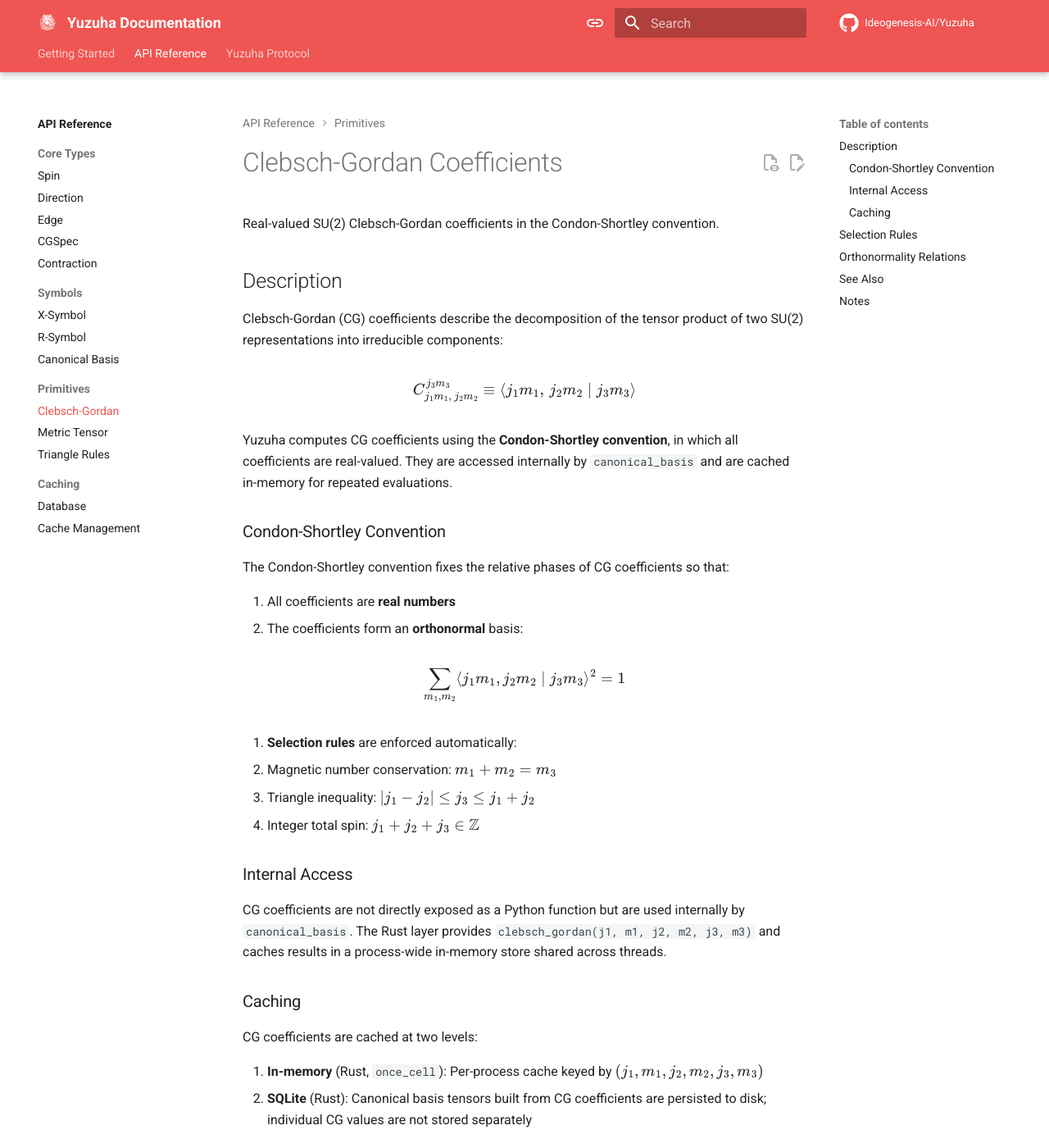
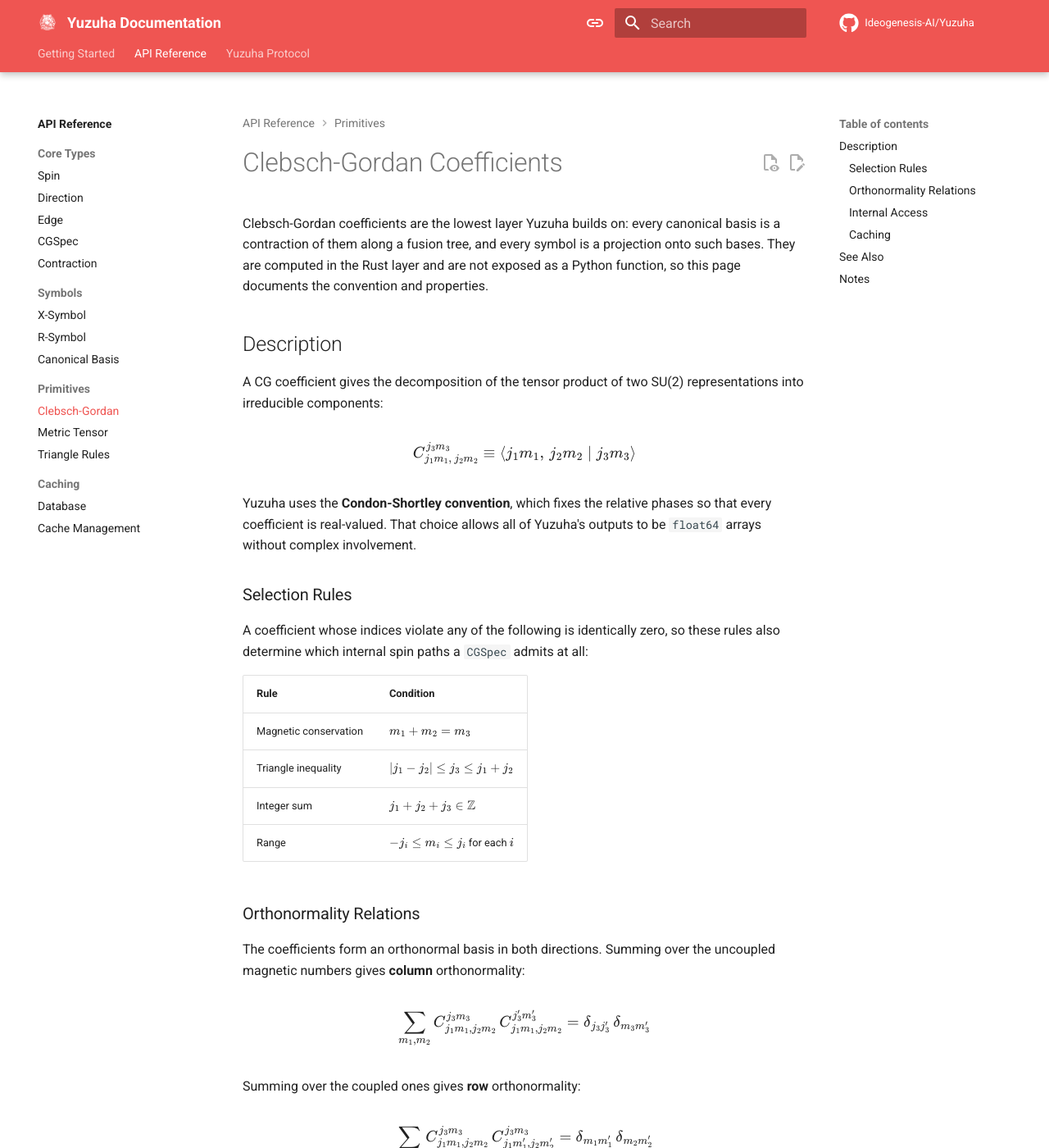
Before and after one commit to Ideogenesis-AI/Yuzuha, an MkDocs documentation site: the page built from docs/api/primitives/cg.md, in a window 1280 px wide and 1400 px high. Shown: the whole window at 82% size. Built offline with MkDocs 1.6.1 and Material for MkDocs 9.7.7, drawn with Linux system fonts in a browser that asks for light colours; comment, search, counter and statistics services are not loaded; some of the changed text lies outside the part shown.

Commit message:
Rewrite the primitives pages to an even density and remove the restated identities
Each page stated its central facts twice. The Clebsch-Gordan page gave the selection rules
inside the convention section and again in a table, and orthonormality both as a single
normalization sum and as a pair of relations further down; the metric page derived the
square of the metric under its definition and then restated it under a heading of its own;
the triangle page described the admissible ladder once as a range and once as a recursion
over fusion steps. Kept whichever form carried more, dropped the echo, and gave each page
an opening that says where the primitive sits relative to the bases and symbols built on
it. The mathematics is unchanged.

```diff
--- a/docs/api/primitives/cg.md
+++ b/docs/api/primitives/cg.md
@@ -1,48 +1,25 @@
 # Clebsch-Gordan Coefficients
 
-Real-valued SU(2) Clebsch-Gordan coefficients in the Condon-Shortley convention.
+Clebsch-Gordan coefficients are the lowest layer Yuzuha builds on: every canonical basis
+is a contraction of them along a fusion tree, and every symbol is a projection onto such
+bases. They are computed in the Rust layer and are not exposed as a Python function, so
+this page documents the convention and properties.
 
 ## Description
 
-Clebsch-Gordan (CG) coefficients describe the decomposition of the tensor product of
-two SU(2) representations into irreducible components:
+A CG coefficient gives the decomposition of the tensor product of two SU(2)
+representations into irreducible components:
 
 $$C^{j_3 m_3}_{j_1 m_1,\, j_2 m_2} \equiv \langle j_1 m_1,\, j_2 m_2 \mid j_3 m_3 \rangle$$
 
-Yuzuha computes CG coefficients using the **Condon-Shortley convention**, in which all
-coefficients are real-valued. They are accessed internally by `canonical_basis` and
-are cached in-memory for repeated evaluations.
+Yuzuha uses the **Condon-Shortley convention**, which fixes the relative phases so that
+every coefficient is real-valued. That choice allows all of Yuzuha's outputs to be
+`float64` arrays without complex involvement.
 
-### Condon-Shortley Convention
+### Selection Rules
 
-The Condon-Shortley convention fixes the relative phases of CG coefficients so that:
-
-1. All coefficients are **real numbers**
-2. The coefficients form an **orthonormal** basis:
-
-$$\sum_{m_1, m_2} \langle j_1 m_1, j_2 m_2 \mid j_3 m_3 \rangle^2 = 1$$
-
-3. **Selection rules** are enforced automatically:
-   - Magnetic number conservation: \(m_1 + m_2 = m_3\)
-   - Triangle inequality: \(|j_1 - j_2| \leq j_3 \leq j_1 + j_2\)
-   - Integer total spin: \(j_1 + j_2 + j_3 \in \mathbb{Z}\)
-
-### Internal Access
-
-CG coefficients are not directly exposed as a Python function but are used internally
-by `canonical_basis`. The Rust layer provides `clebsch_gordan(j1, m1, j2, m2, j3, m3)`
-and caches results in a process-wide in-memory store shared across threads.
-
-### Caching
-
-CG coefficients are cached at two levels:
-
-1. **In-memory** (Rust, `once_cell`): Per-process cache keyed by
-   \((j_1, m_1, j_2, m_2, j_3, m_3)\)
-2. **SQLite** (Rust): Canonical basis tensors built from CG coefficients are persisted
-   to disk; individual CG values are not stored separately
-
-## Selection Rules
+A coefficient whose indices violate any of the following is identically zero, so these
+rules also determine which internal spin paths a `CGSpec` admits at all:
 
 | Rule | Condition |
 |------|-----------|
@@ -51,19 +28,36 @@ CG coefficients are cached at two levels:
 | Integer sum | \(j_1 + j_2 + j_3 \in \mathbb{Z}\) |
 | Range | \(-j_i \leq m_i \leq j_i\) for each \(i\) |
 
-Any coefficient with indices violating these rules is identically zero.
+### Orthonormality Relations
 
-## Orthonormality Relations
-
-**Column orthonormality** (sum over coupled states):
+The coefficients form an orthonormal basis in both directions. Summing over the
+uncoupled magnetic numbers gives **column** orthonormality:
 
 $$\sum_{m_1, m_2} C^{j_3 m_3}_{j_1 m_1, j_2 m_2}\, C^{j_3' m_3'}_{j_1 m_1, j_2 m_2}
 = \delta_{j_3 j_3'}\, \delta_{m_3 m_3'}$$
 
-**Row orthonormality** (sum over output states):
+Summing over the coupled ones gives **row** orthonormality:
 
 $$\sum_{j_3, m_3} C^{j_3 m_3}_{j_1 m_1, j_2 m_2}\, C^{j_3 m_3}_{j_1 m_1', j_2 m_2'}
 = \delta_{m_1 m_1'}\, \delta_{m_2 m_2'}$$
+
+The first relation is what propagates to the orthonormality of the
+[canonical basis](../symbols/canonical-basis.md) once the coefficients are contracted
+along a fusion tree.
+
+### Internal Access
+
+The Rust layer provides `clebsch_gordan(j1, m1, j2, m2, j3, m3)`, called by
+`canonical_basis` as it walks the fusion tree. There is no Python binding: individual
+coefficients are an implementation detail, and exposing them would invite callers to
+rebuild bases by hand under a different normalization.
+
+### Caching
+
+Coefficients are cached in-process by the Rust layer (`once_cell`), keyed on the full
+index tuple \((j_1, m_1, j_2, m_2, j_3, m_3)\). Individual values are never written to
+disk; what persists on disk is the assembled canonical basis tensor, which is the unit of
+reuse that matters in practice.
 
 ## See Also
 
@@ -76,6 +70,7 @@ $$\sum_{j_3, m_3} C^{j_3 m_3}_{j_1 m_1, j_2 m_2}\, C^{j_3 m_3}_{j_1 m_1', j_2 m_
 
 ## Notes
 
-The Rust implementation uses the standard Racah formula to compute CG coefficients
-from scratch, then caches the results. For large spins (e.g. \(j > 10\)), the
-computation is still fast because the cache is populated once and reused.
+The implementation evaluates the standard Racah formula, an explicit algebraic sum over
+factorials of the angular momentum quantum numbers, and caches the result. Large spins
+are not a performance concern in practice: the cost is paid once per index tuple and the
+cached canonical bases absorb the rest.
```
Also changed, not shown: docs/api/primitives/metric.md (+45 -40 lines), docs/api/primitives/triangle.md (+35 -33 lines).
